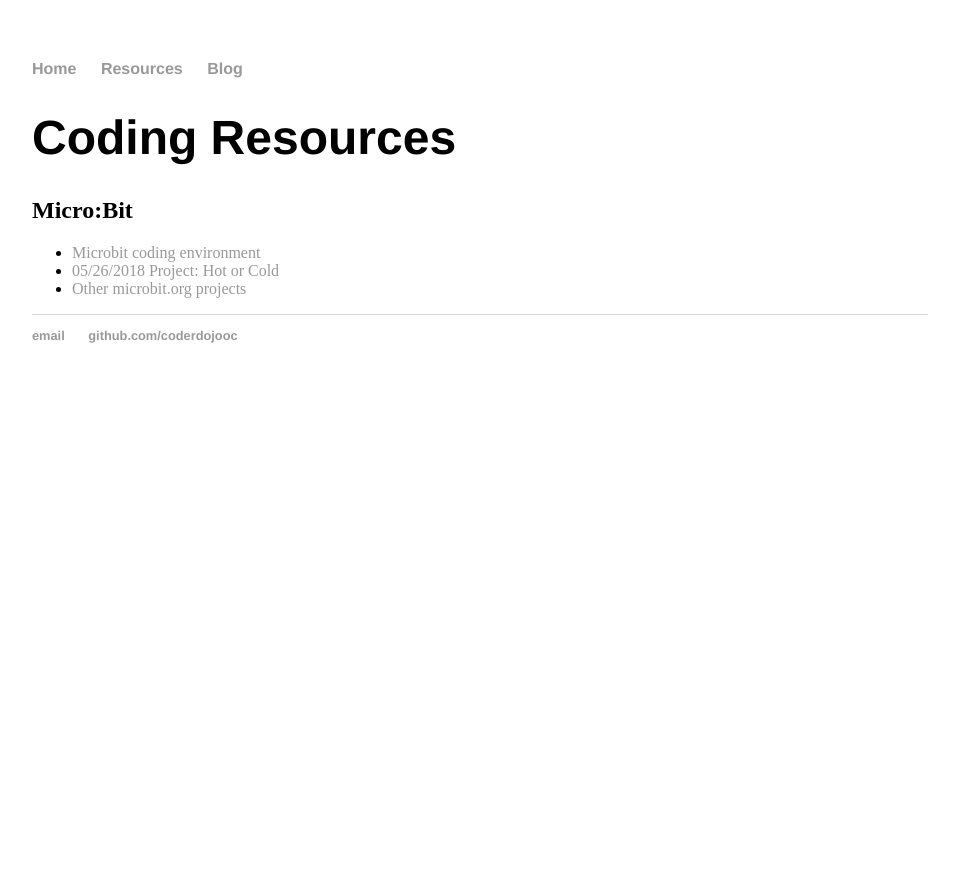
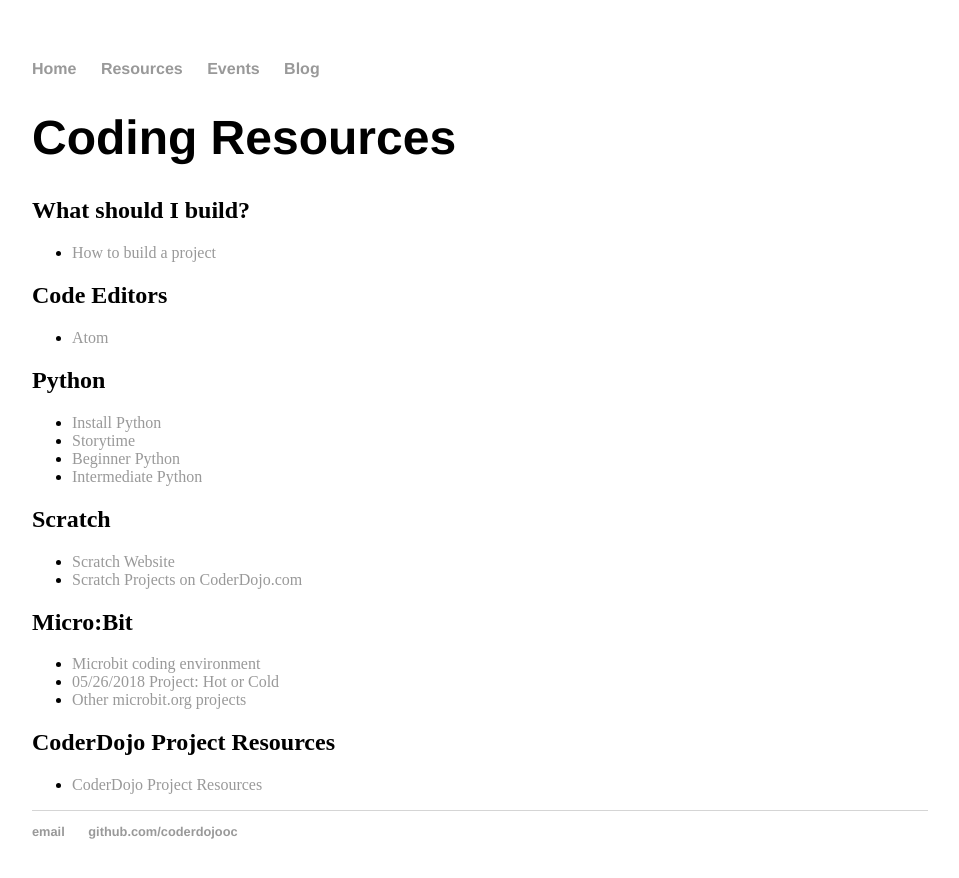
Before and after one commit to coderdojooc/coderdojooc.github.io, a Jekyll site: the page built from resources/index.html, in a window 1280 px wide. Shown: the top 878 px of the page, without its empty margins (160-1119 px from the left). Built offline with Jekyll 4.4.1, drawn with Linux system fonts in a browser that asks for light colours.

Commit message:
Added a bunch of new coding resources as well as an events section with CoderDojo North America link.

```diff
--- a/_layouts/default.html
+++ b/_layouts/default.html
@@ -10,11 +10,11 @@
 	    		<ul>
 	        		<li><a href="/">Home</a></li>
 		        	<li><a href="/resources">Resources</a></li>
+							<li><a href="/events">Events</a></li>
 	        		<li><a href="/blog">Blog</a></li>
 	    		</ul>
 			</nav>
 			<div class="container">
-
 			{{ content }}
 
 			</div><!-- /.container -->
--- a/resources/index.html
+++ b/resources/index.html
@@ -4,10 +4,34 @@
 ---
 <div class="blurb">
   <h1>Coding Resources</h1>
+  <h2>What should I build?</h2>
+    <ul>
+        <li><a href="http://kata.coderdojo.com/images/7/72/CD_Project_Design_Worksheets.pdf" target="_blank">How to build a project</a></li>
+    </ul>
+  <h2>Code Editors</h2>
+    <ul>
+        <li><a href="https://atom.io/" target="_blank">Atom</a></li>
+    </ul>
+  <h2>Python</h2>
+    <ul>
+        <li><a href="https://www.python.org/downloads/" target="_blank">Install Python</a></li>
+        <li><a href="https://projects.raspberrypi.org/en/projects/storytime" target="_blank">Storytime</a></li>
+        <li><a href="https://coderdojo.gitbooks.io/beginner-python-sushi/content/en/" target="_blank">Beginner Python</a></li>
+        <li><a href="http://kata.coderdojo.com/images/f/f0/Python_intermediate.pdf" target="_blank">Intermediate Python</a></li>
+    </ul>
+  <h2>Scratch</h2>
+    <ul>
+        <li><a href="https://scratch.mit.edu/" target="_blank">Scratch Website</a></li>
+        <li><a href="http://kata.coderdojo.com/wiki/Scratch_Path" target="_blank">Scratch Projects on CoderDojo.com</a></li>
+    </ul>
   <h2>Micro:Bit</h2>
   <ul>
     <li><a href="https://makecode.microbit.org" target="_blank">Microbit coding environment</a></li>
     <li><a href="https://makecode.microbit.org/projects/hot-or-cold" target="_blank">05/26/2018 Project: Hot or Cold</a></li>
     <li><a href="https://makecode.microbit.org/projects" target="_blank">Other microbit.org projects</a></li>
   </ul>
+  <h2>CoderDojo Project Resources</h2>
+    <ul>
+        <li><a href="https://coderdojo.com/resources/" target="_blank">CoderDojo Project Resources</a></li>
+    </ul>
 </div><!-- /.blurb -->
```
Also changed, not shown: events/index.html (added, +11 -0 lines).
